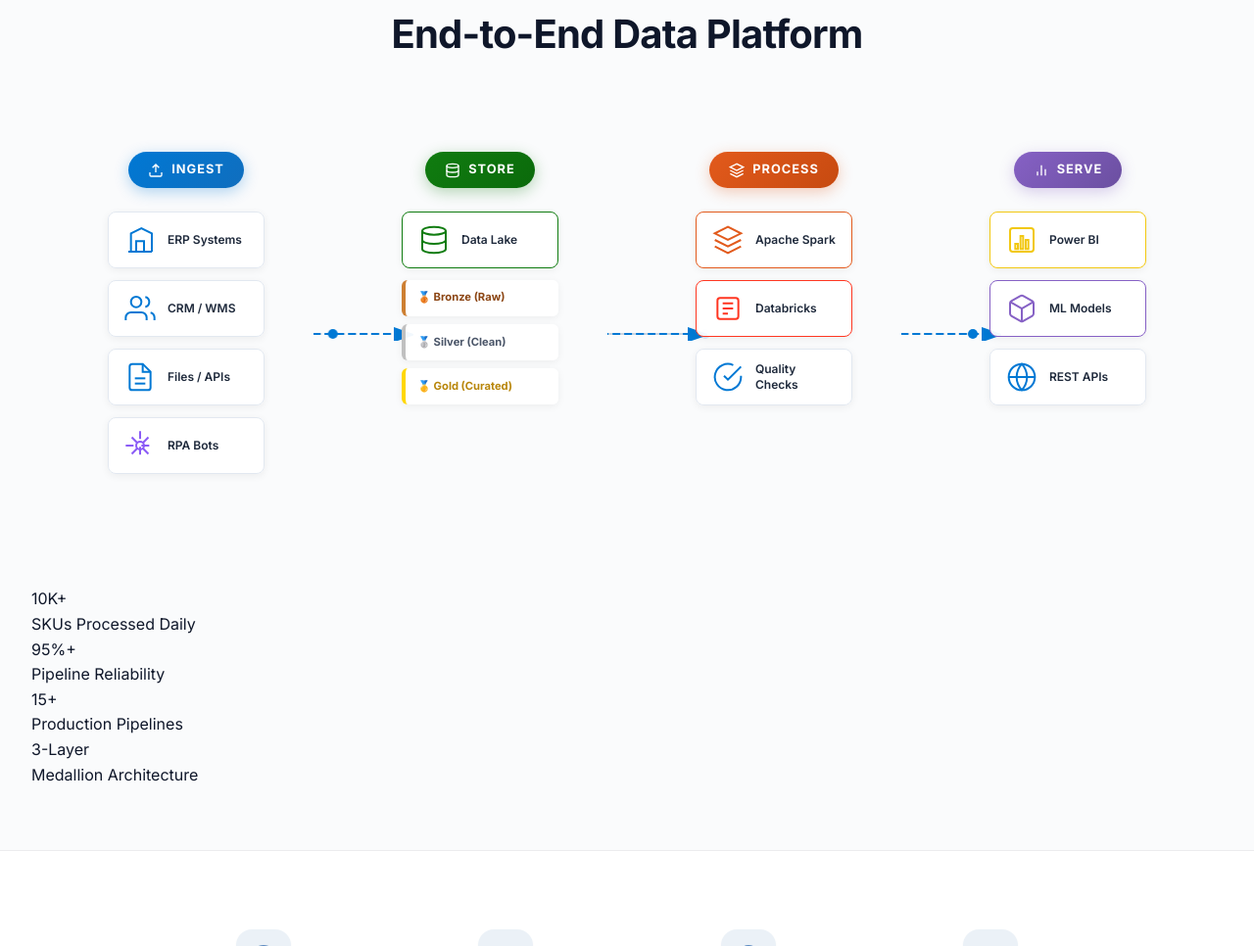
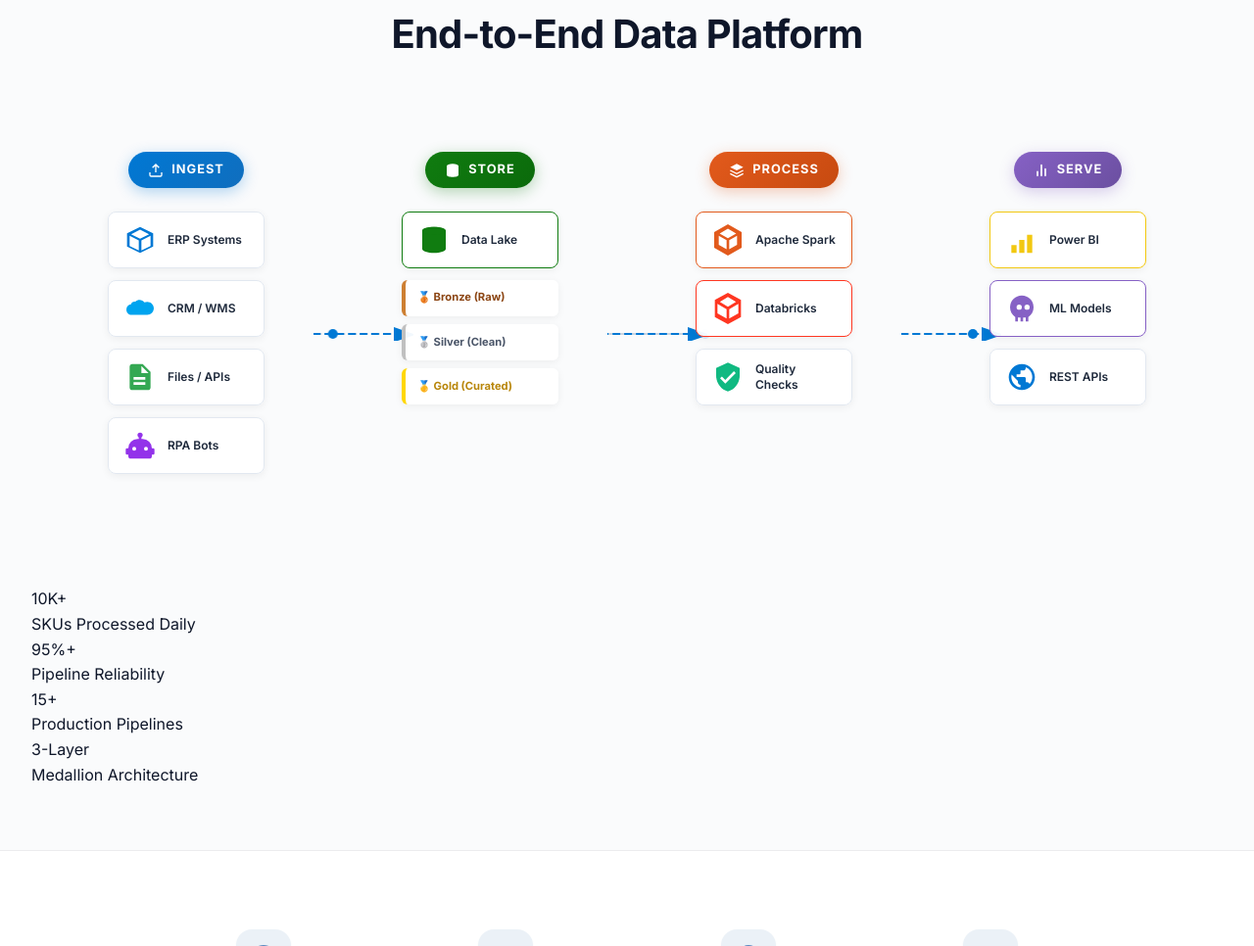
Before and after one commit to GodsonKurishinkal/data-engineering-portfolio, a plain HTML site: page index.html in a window 1280 px wide. Shown: the part 911-1877 px from the top of the page at 98% size. Drawn offline with Linux system fonts and the light colour scheme.

Commit message:
style: replace generic icons with brand-style logos in architecture flow

```diff
--- a/index.html
+++ b/index.html
@@ -1883,26 +1883,30 @@
                     </div>
                     <div class="flow-stage-content">
                         <div class="flow-node">
-                            <div class="flow-node-icon">
-                                <svg viewBox="0 0 24 24" fill="none" stroke="currentColor" stroke-width="1.5"><path d="M3 21h18M5 21V7l8-4 8 4v14M9 21v-8h6v8"/></svg>
+                            <div class="flow-node-icon" style="color: #0078D4;">
+                                <!-- SAP-style ERP icon -->
+                                <svg viewBox="0 0 24 24" fill="currentColor"><path d="M12 2L2 7v10l10 5 10-5V7L12 2zm0 2.18l6.9 3.45L12 11.08 5.1 7.63 12 4.18zM4 8.9l7 3.5v7.7l-7-3.5V8.9zm9 11.2v-7.7l7-3.5v7.7l-7 3.5z"/></svg>
                             </div>
                             <div class="flow-node-label">ERP Systems</div>
                         </div>
                         <div class="flow-node">
-                            <div class="flow-node-icon">
-                                <svg viewBox="0 0 24 24" fill="none" stroke="currentColor" stroke-width="1.5"><path d="M17 21v-2a4 4 0 0 0-4-4H5a4 4 0 0 0-4 4v2"/><circle cx="9" cy="7" r="4"/><path d="M23 21v-2a4 4 0 0 0-3-3.87M16 3.13a4 4 0 0 1 0 7.75"/></svg>
+                            <div class="flow-node-icon" style="color: #00A4EF;">
+                                <!-- Salesforce-style CRM icon -->
+                                <svg viewBox="0 0 24 24" fill="currentColor"><path d="M8.4 6.8c.8-.9 2-1.4 3.2-1.4 1.5 0 2.9.8 3.7 2 .7-.3 1.4-.5 2.2-.5 2.8 0 5 2.2 5 5s-2.2 5-5 5h-12c-2.2 0-4-1.8-4-4s1.5-3.8 3.5-4c.3-1.2 1.4-2.1 2.7-2.1h.7z"/></svg>
                             </div>
                             <div class="flow-node-label">CRM / WMS</div>
                         </div>
                         <div class="flow-node">
-                            <div class="flow-node-icon">
-                                <svg viewBox="0 0 24 24" fill="none" stroke="currentColor" stroke-width="1.5"><path d="M14 2H6a2 2 0 0 0-2 2v16a2 2 0 0 0 2 2h12a2 2 0 0 0 2-2V8z"/><path d="M14 2v6h6"/><line x1="16" y1="13" x2="8" y2="13"/><line x1="16" y1="17" x2="8" y2="17"/></svg>
+                            <div class="flow-node-icon" style="color: #34A853;">
+                                <!-- File/CSV icon -->
+                                <svg viewBox="0 0 24 24" fill="currentColor"><path d="M14 2H6c-1.1 0-2 .9-2 2v16c0 1.1.9 2 2 2h12c1.1 0 2-.9 2-2V8l-6-6zm-1 7V3.5L18.5 9H13zm-5 3h8v2H7v-2zm0 4h8v2H7v-2z"/></svg>
                             </div>
                             <div class="flow-node-label">Files / APIs</div>
                         </div>
                         <div class="flow-node">
-                            <div class="flow-node-icon" style="color: #8B5CF6;">
-                                <svg viewBox="0 0 24 24" fill="none" stroke="currentColor" stroke-width="1.5"><circle cx="12" cy="12" r="3"/><path d="M12 1v6m0 6v6M5.64 5.64l4.24 4.24m4.24 4.24l4.24 4.24M1 12h6m6 0h6M5.64 18.36l4.24-4.24m4.24-4.24l4.24-4.24"/></svg>
+                            <div class="flow-node-icon" style="color: #9333EA;">
+                                <!-- Robot/RPA icon -->
+                                <svg viewBox="0 0 24 24" fill="currentColor"><path d="M12 2a2 2 0 0 1 2 2c0 .74-.4 1.39-1 1.73V7h1a7 7 0 0 1 7 7h1a1 1 0 0 1 1 1v3a1 1 0 0 1-1 1h-1v1a2 2 0 0 1-2 2H5a2 2 0 0 1-2-2v-1H2a1 1 0 0 1-1-1v-3a1 1 0 0 1 1-1h1a7 7 0 0 1 7-7h1V5.73c-.6-.34-1-.99-1-1.73a2 2 0 0 1 2-2zM7.5 13a1.5 1.5 0 1 0 0 3 1.5 1.5 0 0 0 0-3zm9 0a1.5 1.5 0 1 0 0 3 1.5 1.5 0 0 0 0-3z"/></svg>
                             </div>
                             <div class="flow-node-label">RPA Bots</div>
                         </div>
@@ -1912,13 +1916,14 @@
                 <!-- Stage 2: Store -->
                 <div class="flow-stage">
                     <div class="flow-stage-header">
-                        <svg width="16" height="16" viewBox="0 0 24 24" fill="none" stroke="currentColor" stroke-width="2"><ellipse cx="12" cy="5" rx="9" ry="3"/><path d="M21 12c0 1.66-4 3-9 3s-9-1.34-9-3"/><path d="M3 5v14c0 1.66 4 3 9 3s9-1.34 9-3V5"/></svg>
+                        <svg width="16" height="16" viewBox="0 0 24 24" fill="currentColor"><ellipse cx="12" cy="5" rx="9" ry="3"/><path d="M21 12c0 1.66-4 3-9 3s-9-1.34-9-3"/><path d="M3 5v14c0 1.66 4 3 9 3s9-1.34 9-3V5"/></svg>
                         Store
                     </div>
                     <div class="flow-stage-content">
                         <div class="flow-node" style="border-color: #107C10;">
                             <div class="flow-node-icon" style="color: #107C10;">
-                                <svg viewBox="0 0 24 24" fill="none" stroke="currentColor" stroke-width="1.5"><ellipse cx="12" cy="5" rx="9" ry="3"/><path d="M21 12c0 1.66-4 3-9 3s-9-1.34-9-3"/><path d="M3 5v14c0 1.66 4 3 9 3s9-1.34 9-3V5"/></svg>
+                                <!-- Azure Data Lake icon -->
+                                <svg viewBox="0 0 24 24" fill="currentColor"><path d="M21 12c0 1.66-4 3-9 3s-9-1.34-9-3m18 0V5c0-1.66-4-3-9-3S3 3.34 3 5v7m18 0v7c0 1.66-4 3-9 3s-9-1.34-9-3v-7"/><ellipse cx="12" cy="5" rx="9" ry="3"/></svg>
                             </div>
                             <div class="flow-node-label">Data Lake</div>
                         </div>
@@ -1933,25 +1938,28 @@
                 <!-- Stage 3: Process -->
                 <div class="flow-stage">
                     <div class="flow-stage-header">
-                        <svg width="16" height="16" viewBox="0 0 24 24" fill="none" stroke="currentColor" stroke-width="2"><polygon points="12 2 2 7 12 12 22 7 12 2"/><polyline points="2 17 12 22 22 17"/><polyline points="2 12 12 17 22 12"/></svg>
+                        <svg width="16" height="16" viewBox="0 0 24 24" fill="currentColor"><polygon points="12 2 2 7 12 12 22 7 12 2"/><polyline points="2 17 12 22 22 17" fill="none" stroke="currentColor" stroke-width="2"/><polyline points="2 12 12 17 22 12" fill="none" stroke="currentColor" stroke-width="2"/></svg>
                         Process
                     </div>
                     <div class="flow-stage-content">
                         <div class="flow-node" style="border-color: #E25A1C;">
-                            <div class="flow-node-icon" style="color: #E25A1C;">
-                                <svg viewBox="0 0 24 24" fill="none" stroke="currentColor" stroke-width="1.5"><polygon points="12 2 2 7 12 12 22 7 12 2"/><polyline points="2 17 12 22 22 17"/><polyline points="2 12 12 17 22 12"/></svg>
+                            <div class="flow-node-icon">
+                                <!-- Apache Spark official logo style -->
+                                <svg viewBox="0 0 24 24" fill="#E25A1C"><path d="M12 0L1.5 6v12L12 24l10.5-6V6L12 0zm0 3.46l6.34 3.66L12 10.78 5.66 7.12 12 3.46zm-7 5.32l6 3.46v6.92l-6-3.46V8.78zm8 10.38v-6.92l6-3.46v6.92l-6 3.46z"/></svg>
                             </div>
                             <div class="flow-node-label">Apache Spark</div>
                         </div>
                         <div class="flow-node" style="border-color: #FF3621;">
-                            <div class="flow-node-icon" style="color: #FF3621;">
-                                <svg viewBox="0 0 24 24" fill="none" stroke="currentColor" stroke-width="1.5"><rect x="4" y="4" width="16" height="16" rx="2"/><path d="M8 8h8M8 12h8M8 16h4"/></svg>
+                            <div class="flow-node-icon">
+                                <!-- Databricks official logo style -->
+                                <svg viewBox="0 0 24 24" fill="#FF3621"><path d="M12 0L2 5.5v13L12 24l10-5.5v-13L12 0zm0 3.27L18.18 7 12 10.73 5.82 7 12 3.27zM4 8.5l7 4.04v7.19l-7-4.04V8.5zm9 11.23v-7.19l7-4.04v7.19l-7 4.04z"/></svg>
                             </div>
                             <div class="flow-node-label">Databricks</div>
                         </div>
                         <div class="flow-node">
-                            <div class="flow-node-icon">
-                                <svg viewBox="0 0 24 24" fill="none" stroke="currentColor" stroke-width="1.5"><path d="M22 11.08V12a10 10 0 1 1-5.93-9.14"/><path d="M22 4L12 14.01l-3-3"/></svg>
+                            <div class="flow-node-icon" style="color: #10B981;">
+                                <!-- Quality check icon -->
+                                <svg viewBox="0 0 24 24" fill="currentColor"><path d="M12 1L3 5v6c0 5.55 3.84 10.74 9 12 5.16-1.26 9-6.45 9-12V5l-9-4zm-2 16l-4-4 1.41-1.41L10 14.17l6.59-6.59L18 9l-8 8z"/></svg>
                             </div>
                             <div class="flow-node-label">Quality Checks</div>
                         </div>
@@ -1961,25 +1969,28 @@
                 <!-- Stage 4: Serve -->
                 <div class="flow-stage">
                     <div class="flow-stage-header">
-                        <svg width="16" height="16" viewBox="0 0 24 24" fill="none" stroke="currentColor" stroke-width="2"><path d="M18 20V10M12 20V4M6 20v-6"/></svg>
+                        <svg width="16" height="16" viewBox="0 0 24 24" fill="currentColor"><path d="M18 20V10M12 20V4M6 20v-6" stroke="currentColor" stroke-width="2.5" stroke-linecap="round"/></svg>
                         Serve
                     </div>
                     <div class="flow-stage-content">
                         <div class="flow-node" style="border-color: #F2C811;">
-                            <div class="flow-node-icon" style="color: #F2C811;">
-                                <svg viewBox="0 0 24 24" fill="none" stroke="currentColor" stroke-width="1.5"><rect x="3" y="3" width="18" height="18" rx="2"/><path d="M7 15h2v4H7zm4-6h2v10h-2zm4 3h2v7h-2z"/></svg>
+                            <div class="flow-node-icon">
+                                <!-- Power BI official logo style -->
+                                <svg viewBox="0 0 24 24" fill="#F2C811"><path d="M10 12h4v10h-4V12zm-6 4h4v6H4v-6zm12-8h4v14h-4V8z"/></svg>
                             </div>
                             <div class="flow-node-label">Power BI</div>
                         </div>
                         <div class="flow-node" style="border-color: #8661C5;">
-                            <div class="flow-node-icon" style="color: #8661C5;">
-                                <svg viewBox="0 0 24 24" fill="none" stroke="currentColor" stroke-width="1.5"><path d="M21 16V8a2 2 0 0 0-1-1.73l-7-4a2 2 0 0 0-2 0l-7 4A2 2 0 0 0 3 8v8a2 2 0 0 0 1 1.73l7 4a2 2 0 0 0 2 0l7-4A2 2 0 0 0 21 16z"/><path d="M3.27 6.96L12 12.01l8.73-5.05"/><line x1="12" y1="22.08" x2="12" y2="12"/></svg>
+                            <div class="flow-node-icon">
+                                <!-- ML/AI Brain icon -->
+                                <svg viewBox="0 0 24 24" fill="#8661C5"><path d="M12 2a9 9 0 0 0-9 9c0 3.03 1.53 5.82 4 7.47V22h2v-3h2v3h2v-3h2v3h2v-3.53c2.47-1.65 4-4.44 4-7.47a9 9 0 0 0-9-9zm-4 9a2 2 0 1 1 4 0 2 2 0 0 1-4 0zm6 0a2 2 0 1 1 4 0 2 2 0 0 1-4 0z"/></svg>
                             </div>
                             <div class="flow-node-label">ML Models</div>
                         </div>
                         <div class="flow-node">
-                            <div class="flow-node-icon">
-                                <svg viewBox="0 0 24 24" fill="none" stroke="currentColor" stroke-width="1.5"><circle cx="12" cy="12" r="10"/><line x1="2" y1="12" x2="22" y2="12"/><path d="M12 2a15.3 15.3 0 0 1 4 10 15.3 15.3 0 0 1-4 10 15.3 15.3 0 0 1-4-10 15.3 15.3 0 0 1 4-10z"/></svg>
+                            <div class="flow-node-icon" style="color: #0078D4;">
+                                <!-- API/Globe icon -->
+                                <svg viewBox="0 0 24 24" fill="currentColor"><path d="M12 2C6.48 2 2 6.48 2 12s4.48 10 10 10 10-4.48 10-10S17.52 2 12 2zm-1 17.93c-3.95-.49-7-3.85-7-7.93 0-.62.08-1.21.21-1.79L9 15v1c0 1.1.9 2 2 2v1.93zm6.9-2.54c-.26-.81-1-1.39-1.9-1.39h-1v-3c0-.55-.45-1-1-1H8v-2h2c.55 0 1-.45 1-1V7h2c1.1 0 2-.9 2-2v-.41c2.93 1.19 5 4.06 5 7.41 0 2.08-.8 3.97-2.1 5.39z"/></svg>
                             </div>
                             <div class="flow-node-label">REST APIs</div>
                         </div>
```
